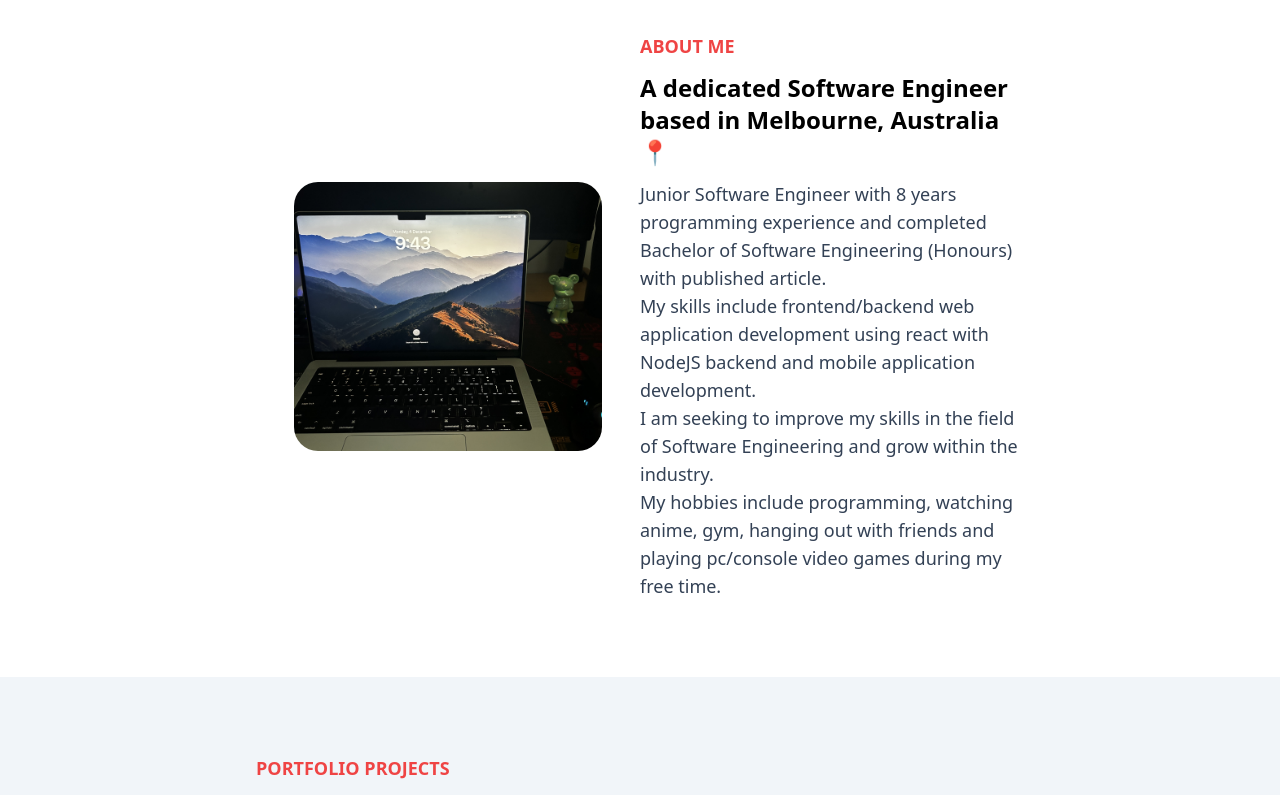
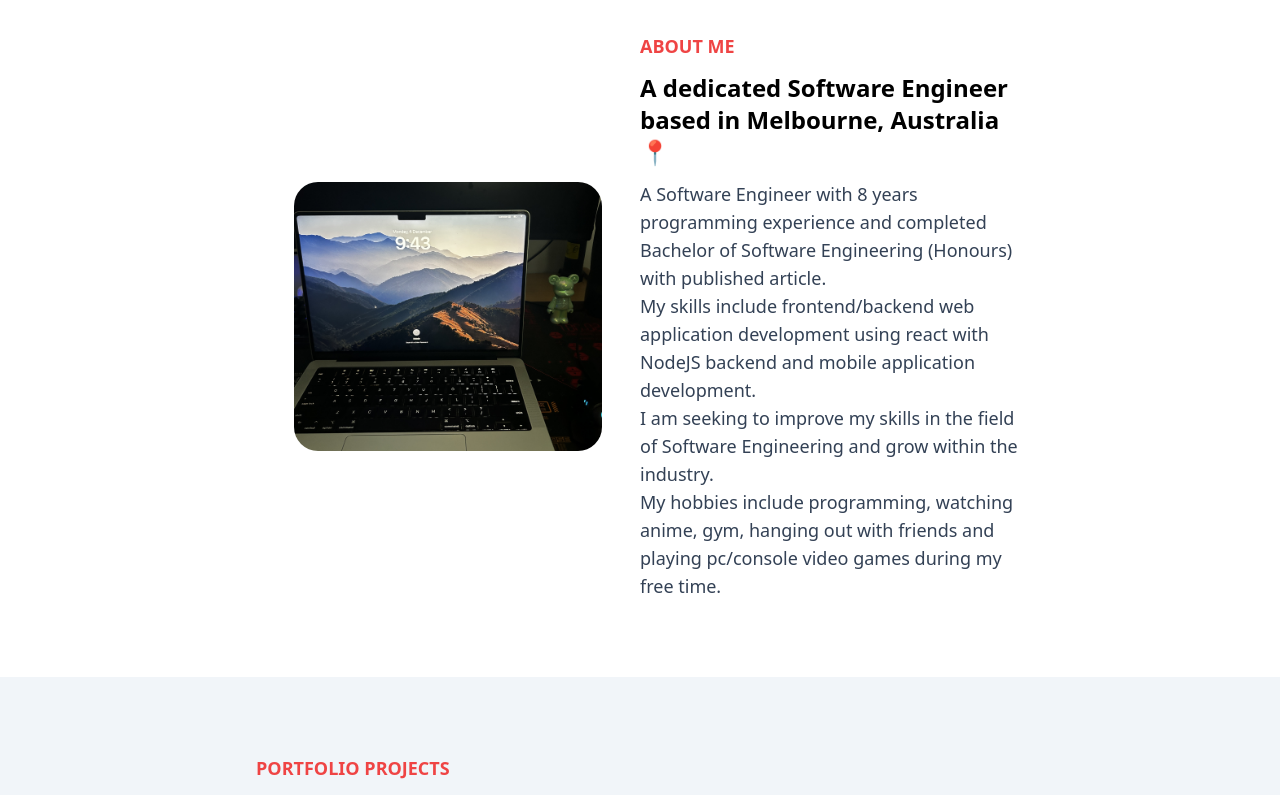
Before and after one commit to koledogcodes/Portfolio, a Next.js app: page / in a window 1280 px wide. Shown: the part 546-1341 px from the top of the page. Built offline with nearby package versions, Linux system fonts and the light colour scheme.

Commit message:
NEW: Changed junior soft eng

```diff
--- a/sections/AboutMe.js
+++ b/sections/AboutMe.js
@@ -15,7 +15,7 @@ export default function AboutMe() {
                         <p className="text-red-500 text-lg font-bold pb-3">ABOUT ME</p>
                         <p className="text-2xl font-bold pb-3">A dedicated Software Engineer based in Melbourne, Australia 📍</p>
                         <p className="text-slate-700 text-lg">
-                            Junior Software Engineer with 8 years programming experience and completed Bachelor of Software Engineering
+                            A Software Engineer with 8 years programming experience and completed Bachelor of Software Engineering
                             (Honours) with published article. <br />
                             My skills include frontend/backend web application development using react with NodeJS backend and mobile application development. <br />
                             I am seeking to improve my skills in the field of Software Engineering and grow within the industry. <br />
```
